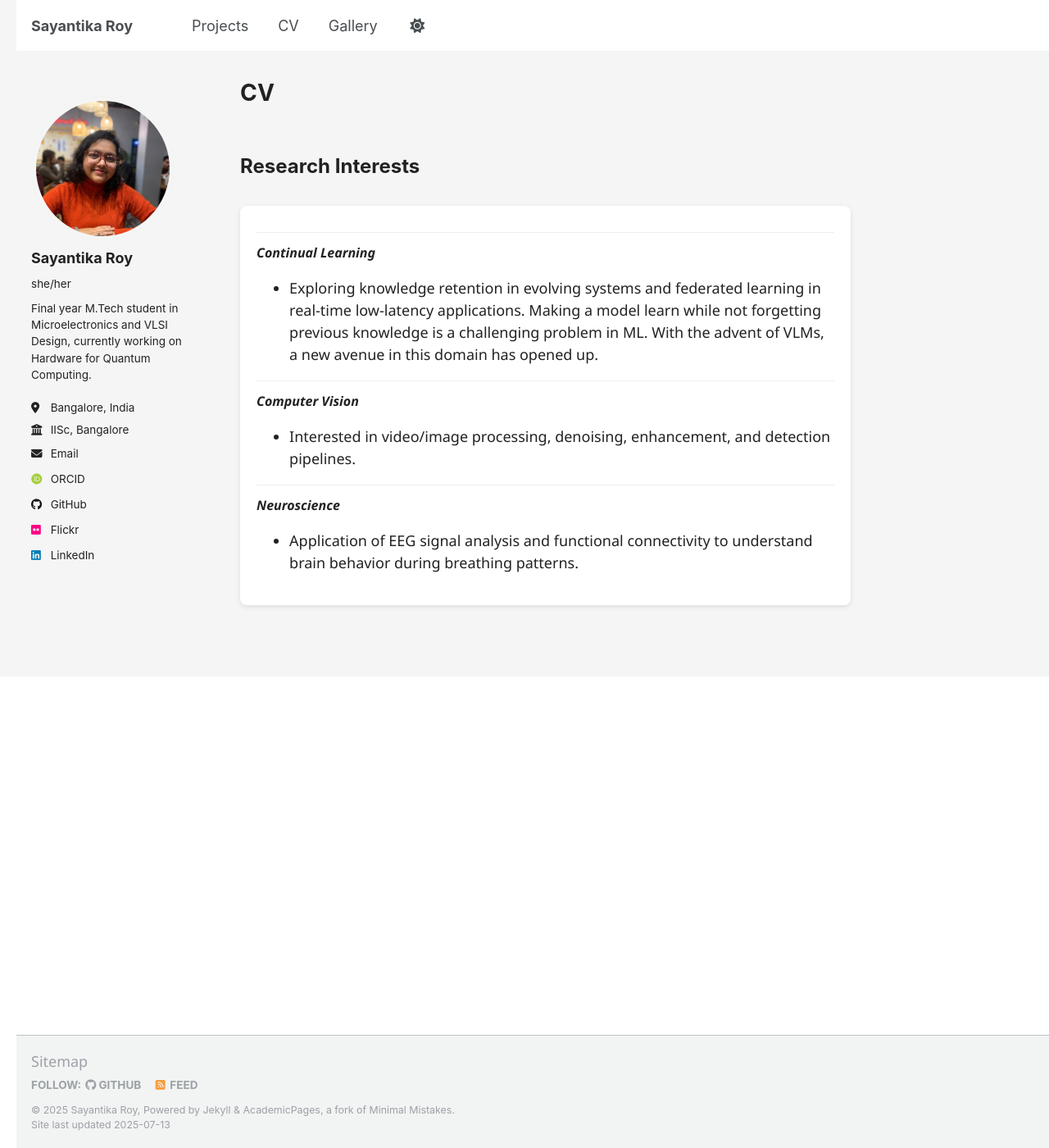
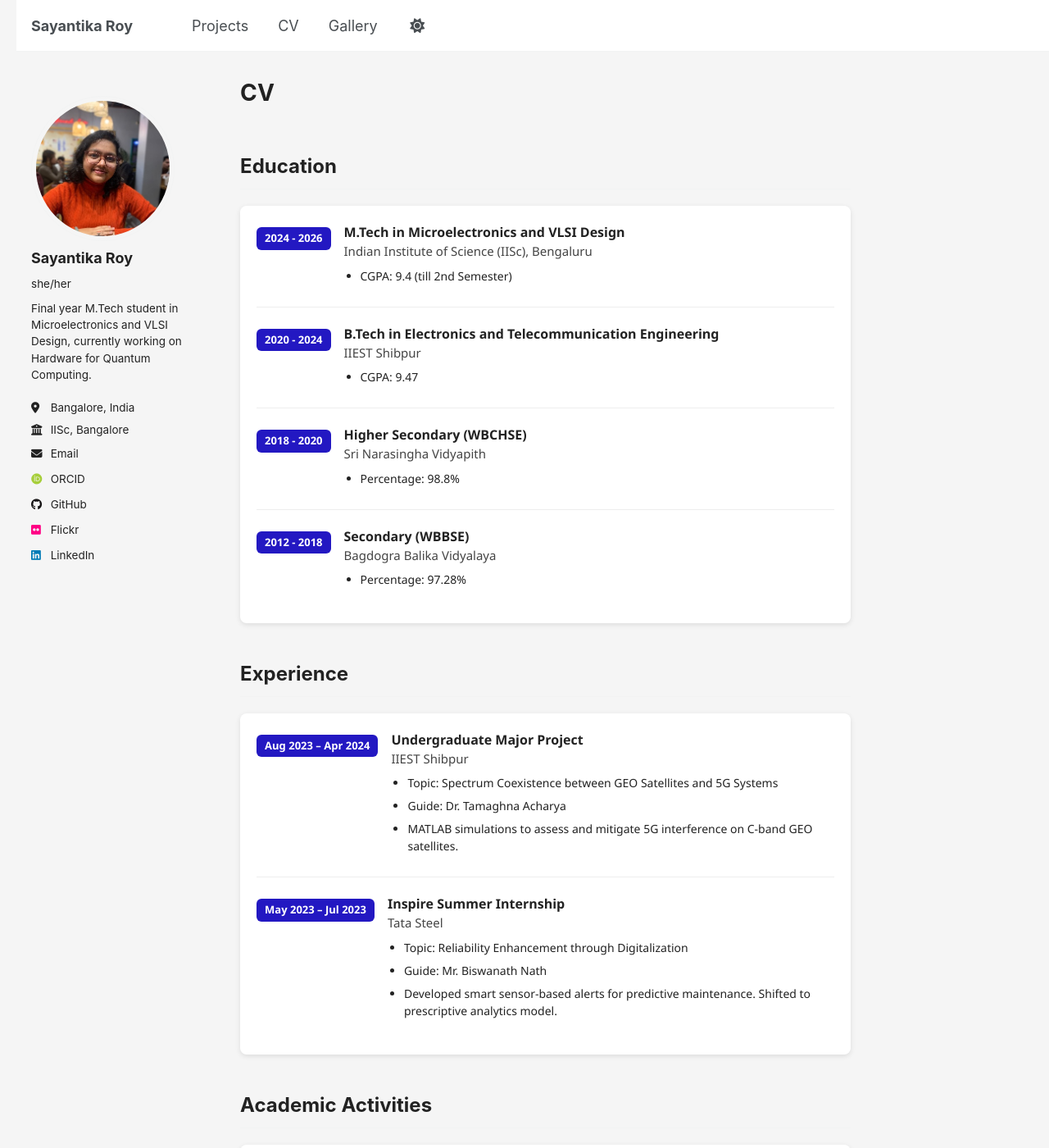
Before and after one commit to sayo-134/sayantika-roy.github.io, a Jekyll site: the page built from _pages/cv.html, in a window 1280 px wide and 1400 px high. Shown: the whole window at 82% size. Built offline with Jekyll 4.4.1, drawn with Linux system fonts in a browser that asks for light colours; some web fonts are replaced; some of the changed text lies outside the part shown.

Commit message:
updated cv.html

```diff
--- a/_pages/cv.html
+++ b/_pages/cv.html
@@ -53,7 +53,7 @@ redirect_from:
       margin-bottom: 16px;
     }
     .date-tag {
-      background-color: #57cded;
+      background-color: #2318c2;
       color: white;
       font-size: 13px;
       font-weight: bold;
@@ -109,28 +109,134 @@ redirect_from:
 <body>
 
   <!-- Existing sections remain unchanged above -->
+  <div class="section">
+    <h2>Education</h2>
+    <div class="card">
+      <div class="entry">
+        <div class="date-tag">2024 - 2026</div>
+        <div class="entry-content">
+          <div class="degree">M.Tech in Microelectronics and VLSI Design</div>
+          <div class="institution">Indian Institute of Science (IISc), Bengaluru</div>
+          <ul><li>CGPA: 9.4 (till 2nd Semester)</li></ul>
+        </div>
+      </div>
+      <hr>
+      <div class="entry">
+        <div class="date-tag">2020 - 2024</div>
+        <div class="entry-content">
+          <div class="degree">B.Tech in Electronics and Telecommunication Engineering</div>
+          <div class="institution">IIEST Shibpur</div>
+          <ul><li>CGPA: 9.47</li></ul>
+        </div>
+      </div>
+      <hr>
+      <div class="entry">
+        <div class="date-tag">2018 - 2020</div>
+        <div class="entry-content">
+          <div class="degree">Higher Secondary (WBCHSE)</div>
+          <div class="institution">Sri Narasingha Vidyapith</div>
+          <ul><li>Percentage: 98.8%</li></ul>
+        </div>
+      </div>
+      <hr>
+      <div class="entry">
+        <div class="date-tag">2012 - 2018</div>
+        <div class="entry-content">
+          <div class="degree">Secondary (WBBSE)</div>
+          <div class="institution">Bagdogra Balika Vidyalaya</div>
+          <ul><li>Percentage: 97.28%</li></ul>
+        </div>
+      </div>
+    </div>
+  </div>
 
   <div class="section">
-    <h2>Research Interests</h2>
+    <h2>Experience</h2>
     <div class="card">
-      <div class="interest">
-        <div class="interest-title">Continual Learning</div>
+      <div class="entry">
+        <div class="date-tag">Aug 2023 – Apr 2024</div>
+        <div class="entry-content">
+          <div class="degree">Undergraduate Major Project</div>
+          <div class="institution">IIEST Shibpur</div>
           <ul>
-          <li>Exploring knowledge retention in evolving systems and federated learning in real-time low-latency applications. Making a model learn while not forgetting previous knowledge is a challenging problem in ML. With the advent of VLMs, a new avenue in this domain has opened up.</li>
+            <li>Topic: Spectrum Coexistence between GEO Satellites and 5G Systems</li>
+            <li>Guide: Dr. Tamaghna Acharya</li>
+            <li>MATLAB simulations to assess and mitigate 5G interference on C-band GEO satellites.</li>
           </ul>
         </div>
-      <div class="interest">
-        <div class="interest-title">Computer Vision</div>
+      </div>
+      <hr>
+      <div class="entry">
+        <div class="date-tag">May 2023 – Jul 2023</div>
+        <div class="entry-content">
+          <div class="degree">Inspire Summer Internship</div>
+          <div class="institution">Tata Steel</div>
           <ul>
-          <li>Interested in video/image processing, denoising, enhancement, and detection pipelines.</li>
+            <li>Topic: Reliability Enhancement through Digitalization</li>
+            <li>Guide: Mr. Biswanath Nath</li>
+            <li>Developed smart sensor-based alerts for predictive maintenance. Shifted to prescriptive analytics model.</li>
           </ul>
         </div>
-      <div class="interest">
-        <div class="interest-title">Neuroscience</div>
+      </div>
+    </div>
+  </div>
+
+  <div class="section">
+    <h2>Academic Activities</h2>
+    <div class="card">
+      <div class="entry">
+        <div class="date-tag">Jan 2025</div>
+        <div class="entry-content">
+          <div class="degree">VLSID 2025 Conference</div>
           <ul>
-          <li>Application of EEG signal analysis and functional connectivity to understand brain behavior during breathing patterns.</li>
+            <li>Participated in the 38th International Conference on VLSI Design and Embedded Systems</li>
+            <li>Interacted with researchers, attended keynote talks, and explored future directions in microelectronics and SoC design.</li>
           </ul>
         </div>
+      </div>
+    </div>
+  </div>
+
+  <div class="section">
+    <h2>Skills</h2>
+    <div class="card">
+      <ul>
+        <li><strong>Languages & Tools:</strong> C, Python, MATLAB, Verilog, Arduino IDE</li>
+        <li><strong>Simulation Platforms:</strong> Xilinx Vivado, Cadence Virtuoso, TCAD, LTSpice</li>
+        <li><strong>Hardware Experience:</strong> Breadboard prototyping, Sensor interfacing, Real-time signal testing, FPGA project deployment</li>
+      </ul>
+    </div>
+  </div>
+
+  <div class="section">
+    <h2>Academic Achievements</h2>
+    <div class="card">
+      <ul>
+        <li>2024–Present: Wells Fargo Women in Tech Fellow</li>
+        <li>2024: GATE EC Rank – 226, GATE IN Rank – 55</li>
+        <li>2024: B.Tech Dept. Rank: 3rd (IIEST Shibpur)</li>
+        <li>2020: JBNSTS Senior Scholar – Top 10 girls selected</li>
+        <li>2020: WBCHSE Topper – Ranked 6th in West Bengal HS Exam</li>
+        <li>2018: WBBSE Topper – Ranked 9th in Madhyamik Exam</li>
+      </ul>
+    </div>
+  </div>
+
+  <div class="section">
+    <h2>Positions of Responsibility</h2>
+    <div class="card">
+      <ul>
+        <li>Webmaster, IEEE IISc VLSI Chapter (Jan 2025 – Present)</li>
+        <li>Vaidyutak Tech Fest:
+          <ul>
+            <li>Alumni-Connect Organizer (2023–24)</li>
+            <li>Bread-Byte Event Head (2022–23)</li>
+          </ul>
+        </li>
+        <li>Video Editor, JBSPDF (2022)</li>
+        <li>Content Lead, Robodarshan (IIEST Robotics Club) (2022)</li>
+        <li>Natun Pata NGO, Siliguri – Taught basic C to students from Class V–X</li>
+      </ul>
     </div>
   </div>
 
```
Lines whose indentation alone changed are shown as unchanged.
